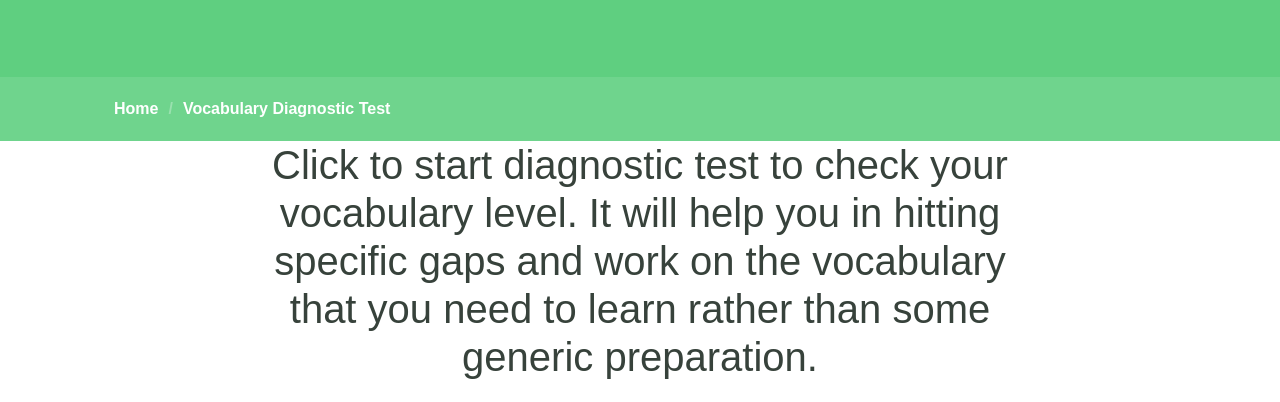
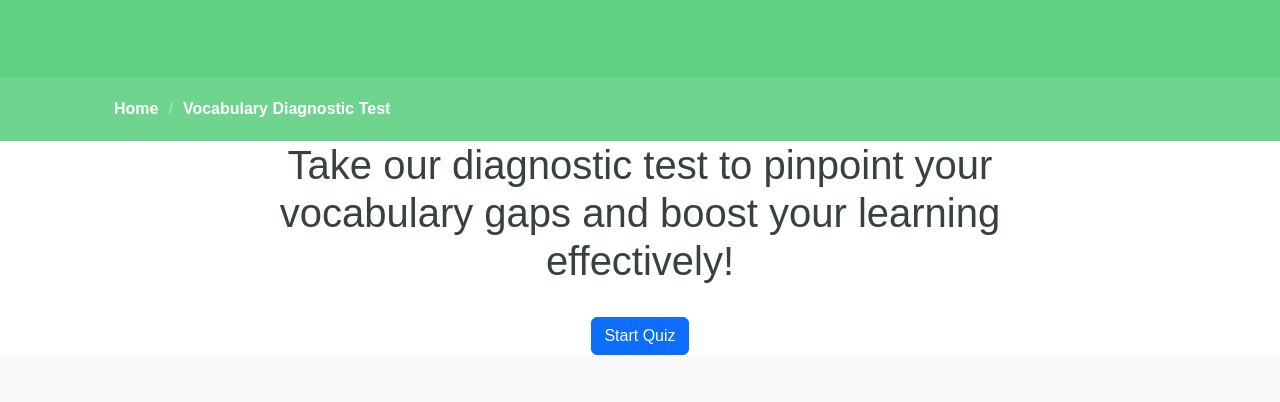
Before and after one commit to vaibhavselkar/sanghamitra-learning, a plain HTML site: page public/vocabulary-diagnostic-test.html in a window 1280 px wide. Shown: the part 250-652 px from the top of the page. Drawn offline with nearby package versions, Linux system fonts and the light colour scheme; a script that the page names is missing.

Commit message:
Update vocabulary-diagnostic-test.html

```diff
--- a/public/vocabulary-diagnostic-test.html
+++ b/public/vocabulary-diagnostic-test.html
@@ -75,7 +75,7 @@
         <div class="container">
             <div class="row d-flex justify-content-center text-center">
                 <div class="col-lg-8">
-                    <h1>Click to start diagnostic test to check your vocabulary level. It will help you in hitting specific gaps and work on the vocabulary that you need to learn rather than some generic preparation.</h1>
+                    <h1>Take our diagnostic test to pinpoint your vocabulary gaps and boost your learning effectively!</h1>
                     <button id="start-button" class="btn btn-primary mt-4">Start Quiz</button>
                 </div>
             </div>
```
